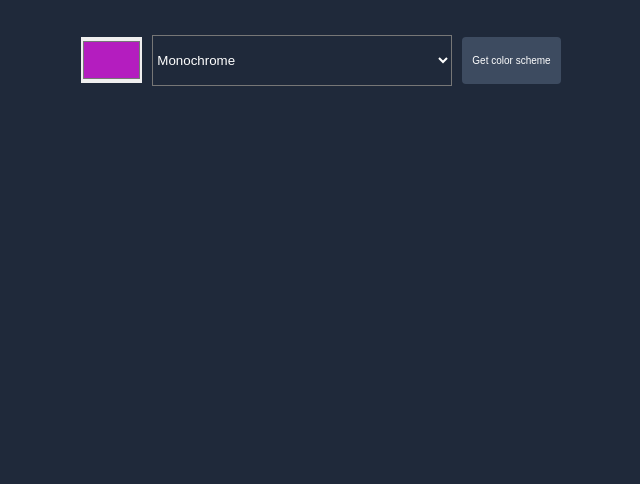
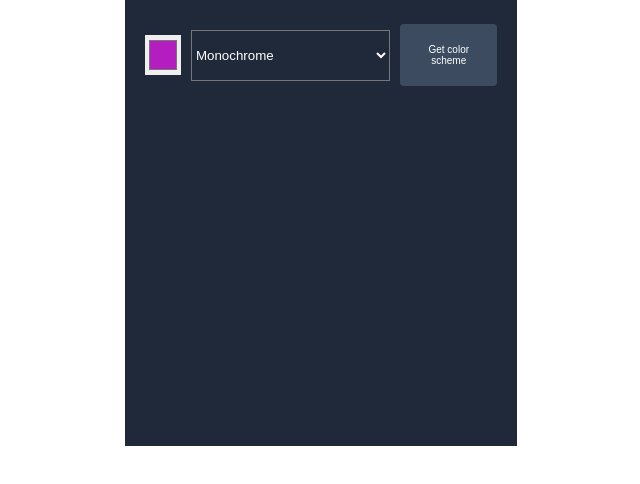
Before and after one commit to sayjess/color-scheme-generator, a plain HTML site: page index.html in a window 1280 px wide. Shown: the whole page, without its empty margins (319-959 px from the left). Drawn offline with Linux system fonts and the light colour scheme; no server answers.

Commit message:
updated styling

```diff
--- a/index.css
+++ b/index.css
@@ -10,15 +10,15 @@ body, ul {
     color: white;
 }
 
-.container {
+body {
     display: flex;
-    flex-direction: column;
     justify-content: center;
     align-items: center;
+
+}
+
+.container {
     background-color: #1F293A;
-    height: 100vh;
-    width: 100vw;
-    padding: 10px;
 }
 
 header {
@@ -27,27 +27,21 @@ header {
     align-items: center;
     gap: 10px;
     width: 100%;
-    padding-bottom: 24px;
+    padding: 24px 20px;
 }
 
 
-li {
-    list-style-type: none;
-}
-
 .seed-color {
     border: none;
-    padding: 0;
-    margin: 0;
     width: 40px;
-    height: calc(100% - 5px);
+    height: 40px;
 }
 
 .color-scheme {
     background-color: #1F293A;
     color: inherit;
     padding-block: 1rem;
-    width: 100px;
+    width: 100%;
 }
 
 .color-scheme-btn {
@@ -55,8 +49,9 @@ li {
     color: inherit;
     border-radius: 4px;
     border: none;
+    width: calc(100% - 60%);
     font-size: 10px;
-    padding: 20px 5px;
+    padding: 20px;
 }
 
 .color-scheme-btn:active,
@@ -65,39 +60,26 @@ li {
     background-color: #64789744;
 }
 
-ul {
+.color-list {
     display: flex;
+    list-style-type: none;
 }
-
-
 .color-box {
-    width: 100%;
-    height: 80vh;
-    padding: 0;
+    height: 40vh;
 }
 
 .color-text {
-    padding-inline: .5rem;
+    padding-inline: 1rem;
     font-size: 10px;
 }
 
-
 @media (min-width: 600px) {
-
     .seed-color {
         width: 61px;
     }
     .color-text {
-        padding-inline: .75rem;
+        padding-inline: 1.5rem;
         font-size: 1rem;
-    }
-
-    .color-scheme {
-        width: 300px;
-    }
-
-    .color-scheme-btn {
-        padding: 18px 10px;
     }
 }
 
--- a/index.js
+++ b/index.js
@@ -1,6 +1,5 @@
 const seedColorEl = document.getElementById('seed-color')
 const colorSchemeEl = document.getElementById('color-scheme')
-
 const colorSchemeBtnEl = document.getElementById('color-scheme-btn')
 let colorArray = []
 
@@ -17,13 +16,13 @@ function render() {
             data.colors.map(function(color){
                 colorArray.push(color.hex.value)
 
-            })
+            }).join(' ')
         updateColorSchemeDisplay()
         })
 }
 
 function updateColorSchemeDisplay() {
-    console.log(colorArray);
+    // console.log(colorArray);
 
     const colorItems = document.querySelectorAll('.color-item');
 
@@ -36,8 +35,6 @@ function updateColorSchemeDisplay() {
             colorText.textContent = colorArray[index];
         }
     });
-
-    console.log('click');
 }
 
 
```
